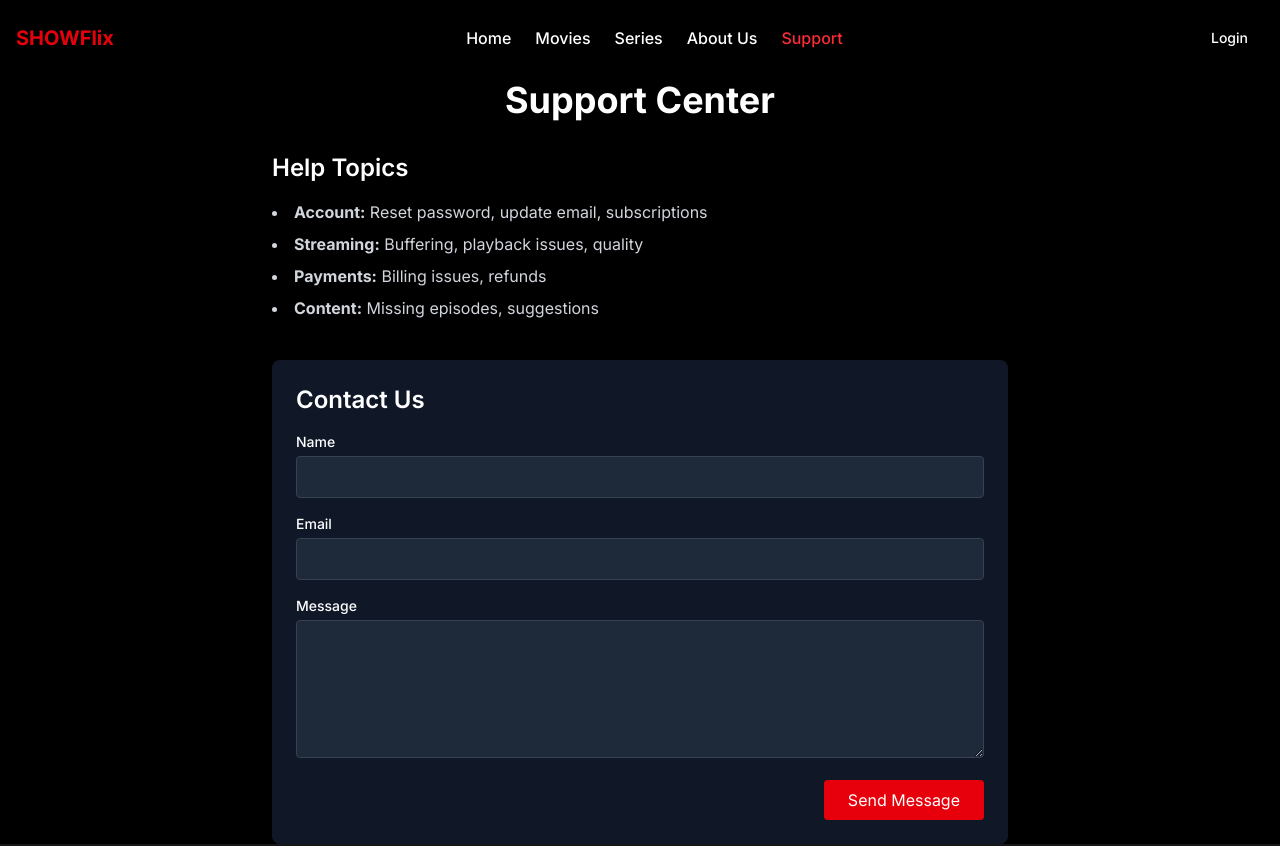
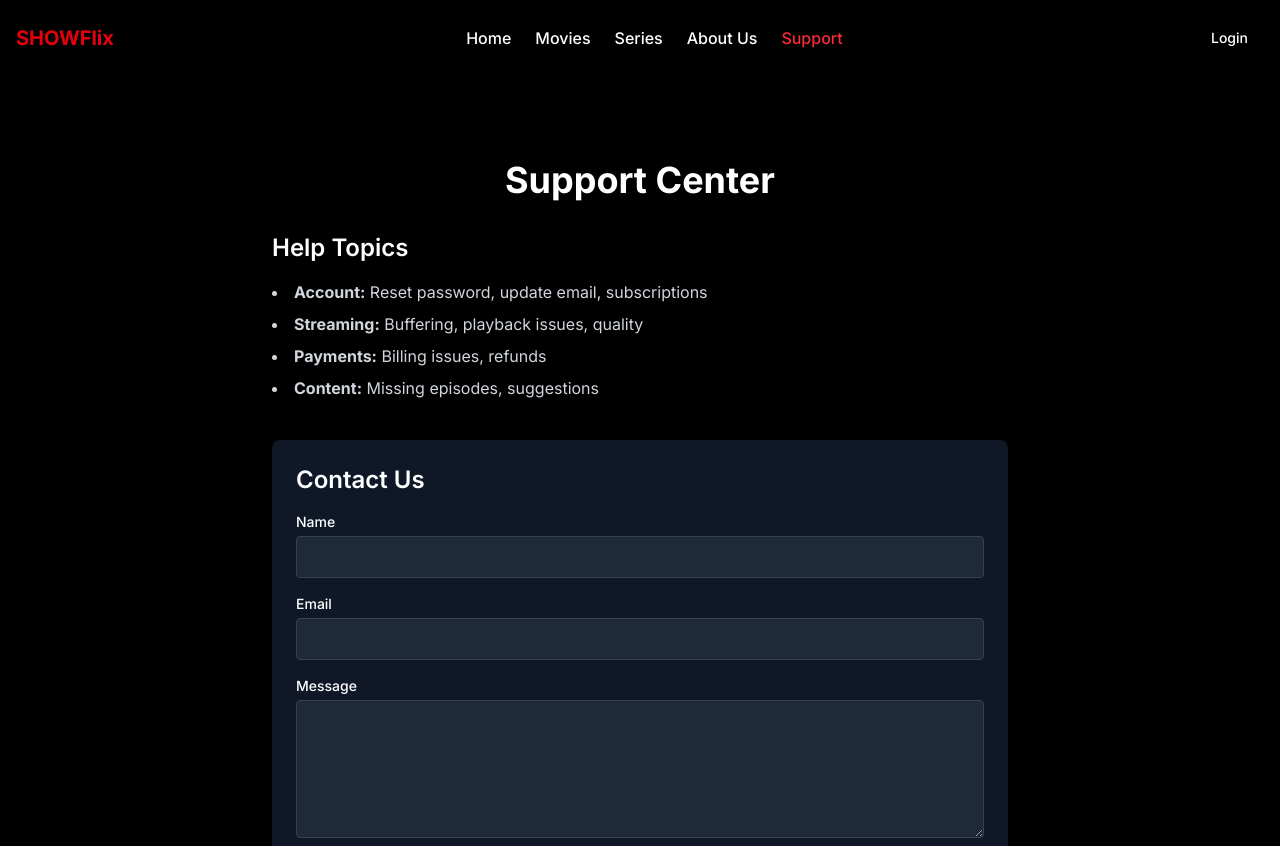
Before and after one commit to Moniruzzaman2525/movie-series-client, a Next.js app: page /support in a window 1280 px wide. Shown: the top 846 px of the page. Built offline with nearby package versions, Linux system fonts and the light colour scheme; no server answers.

Commit message:
implement animation

```diff
--- a/src/app/(withNavFooter)/about/page.tsx
+++ b/src/app/(withNavFooter)/about/page.tsx
@@ -3,6 +3,7 @@
 import React from "react";
 import { motion } from "framer-motion";
 import SectionTitle from "@/components/Shared/SectionTitle/SectionTitle";
+import Link from "next/link";
 
 const AboutUsPage = () => {
   return (
@@ -16,7 +17,10 @@ const AboutUsPage = () => {
         >
           About Us
         </motion.h1> */}
-        <SectionTitle text="About Us" subText="Curious to learn more? Come join us and be a part of the journey!" />
+        <SectionTitle
+          text="About Us"
+          subText="Curious to learn more? Come join us and be a part of the journey!"
+        />
 
         <motion.section
           initial={{ opacity: 0, y: 20 }}
@@ -77,9 +81,11 @@ const AboutUsPage = () => {
             shape the future of entertainment.
           </p>
           <div className="flex justify-end">
-            <button className=" border border-neutral-400  text-white font-bold py-2 px-4 rounded mt-4">
-              Join Now
-            </button>
+            <Link href="/login">
+              <button className=" border border-neutral-400  text-white font-bold py-2 px-4 rounded mt-4 cursor-pointer">
+                Join Now
+              </button>
+            </Link>
           </div>
         </motion.section>
       </div>
--- a/src/app/(withNavFooter)/support/page.tsx
+++ b/src/app/(withNavFooter)/support/page.tsx
@@ -1,7 +1,7 @@
 "use client";
 
 import { useState, ChangeEvent, FormEvent } from "react";
-
+import { motion } from "framer-motion";
 const SupportPage = () => {
   const [formData, setFormData] = useState({
     name: "",
@@ -44,11 +44,24 @@ const SupportPage = () => {
   };
 
   return (
-    <div className="bg-black min-h-screen text-white">
-      <div className="pt-20 container mx-auto px-4 max-w-3xl">
-        <h1 className="text-4xl font-bold mb-8 text-center">Support Center</h1>
+    <div className="bg-black  text-white">
+      <div className="pt-20 md:pt-40 container mx-auto px-4 max-w-3xl py-10">
+        <motion.div
+          initial={{ opacity: 0, y: -40 }}
+          animate={{ opacity: 1, y: 0 }}
+          transition={{ duration: 0.8 }}
+        >
+          <h1 className="text-4xl font-bold mb-8 text-center">
+            Support Center
+          </h1>
+        </motion.div>
 
-        <section className="mb-10">
+        <motion.section
+          initial={{ opacity: 0, y: -40 }}
+          animate={{ opacity: 1, y: 0 }}
+          transition={{ duration: 0.8, delay: 0.2 }}
+        >
+          <div className="mb-10">
             <h2 className="text-2xl font-semibold mb-4">Help Topics</h2>
             <ul className="list-disc list-inside space-y-2 text-gray-300">
               <li>
@@ -65,9 +78,14 @@ const SupportPage = () => {
                 <strong>Content:</strong> Missing episodes, suggestions
               </li>
             </ul>
-        </section>
-
-        <section className="bg-gray-900 p-6 rounded-lg shadow-lg">
+          </div>
+        </motion.section>
+        <motion.section
+          initial={{ opacity: 0, y: -40 }}
+          animate={{ opacity: 1, y: 0 }}
+          transition={{ duration: 0.8, delay: 0.4 }}
+        >
+          <div className="bg-gray-900 p-6 rounded-lg shadow-lg">
             <h2 className="text-2xl font-semibold mb-4">Contact Us</h2>
             <form onSubmit={handleSubmit} className="space-y-4">
               <div>
@@ -93,7 +111,9 @@ const SupportPage = () => {
                 />
               </div>
               <div>
-              <label className="block text-sm font-medium mb-1">Message</label>
+                <label className="block text-sm font-medium mb-1">
+                  Message
+                </label>
                 <textarea
                   name="message"
                   value={formData.message}
@@ -106,14 +126,15 @@ const SupportPage = () => {
               <div className="flex justify-end items-end">
                 <button
                   type="submit"
-                className="bg-red-600 hover:bg-red-700 text-white px-6 py-2 rounded "
+                  className="border border-neutral-400 text-white px-6 py-2 rounded "
                 >
                   Send Message
                 </button>
               </div>
               {status && <p className="mt-2 text-sm text-gray-400">{status}</p>}
             </form>
-        </section>
+          </div>
+        </motion.section>
       </div>
     </div>
   );
```
Lines whose indentation alone changed are shown as unchanged.
